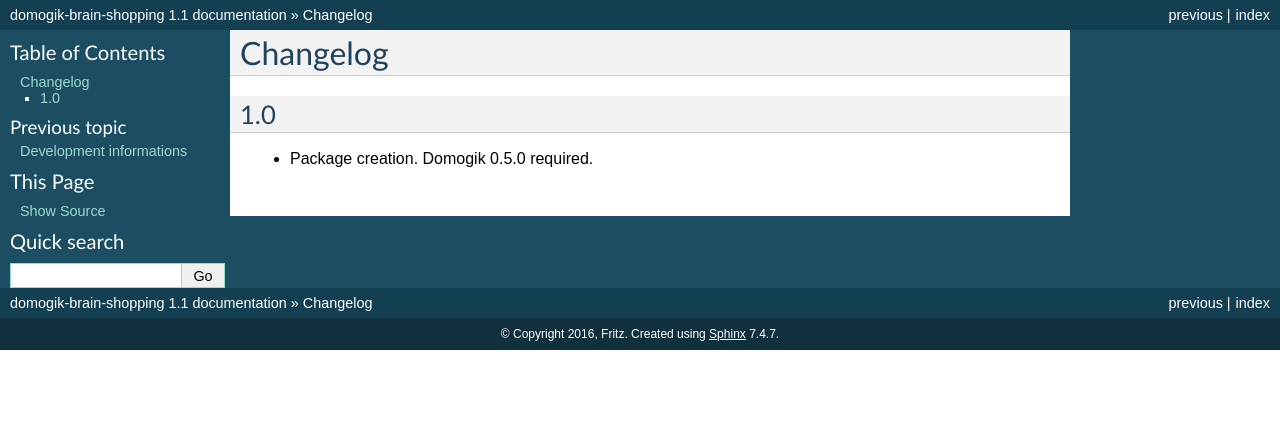
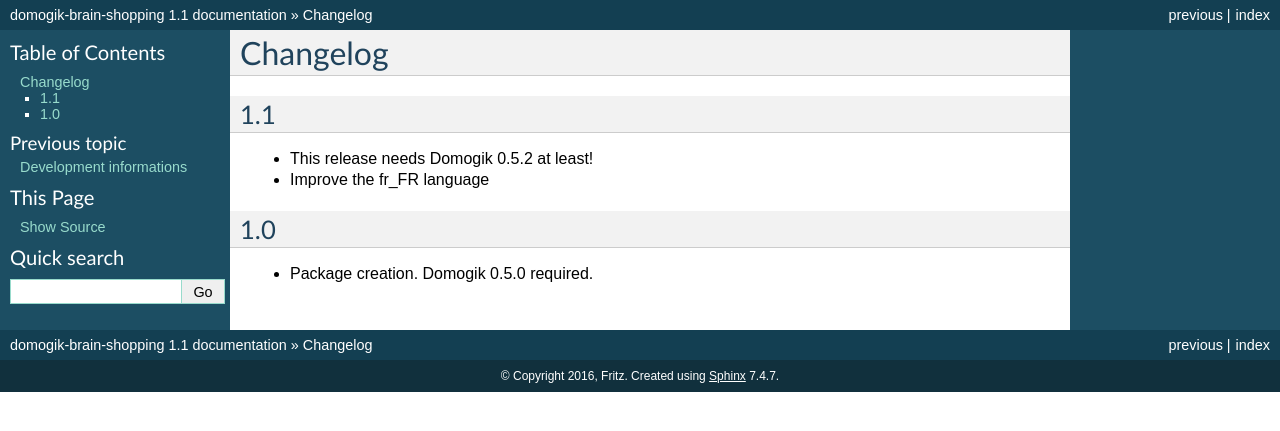
Before and after one commit to fritz-smh/domogik-brain-shopping, a Sphinx documentation site: the page built from docs/changelog.txt, in a window 1280 px wide. Shown: the top 431 px of the page. Built offline with Sphinx 7.4.7, drawn with Linux system fonts in a browser that asks for light colours.

Commit message:
new release number

```diff
--- a/docs/changelog.txt
+++ b/docs/changelog.txt
@@ -1,6 +1,12 @@
 =========
 Changelog
 =========
+
+1.1
+===
+
+* This release needs Domogik 0.5.2 at least!
+* Improve the fr_FR language
 
 1.0
 ===
--- a/info.json
+++ b/info.json
@@ -12,10 +12,10 @@
         "tags": ["butler"],
         "dependencies": [],
         "description": "Butler shopping functions. This package will help you to manage your shopping list.",
-        "domogik_min_version": "0.5.0",
+        "domogik_min_version": "0.5.2",
         "name": "shopping",
         "type": "brain",
-        "version": "1.0"
+        "version": "1.1"
     },
     "json_version": 2
 }
```
